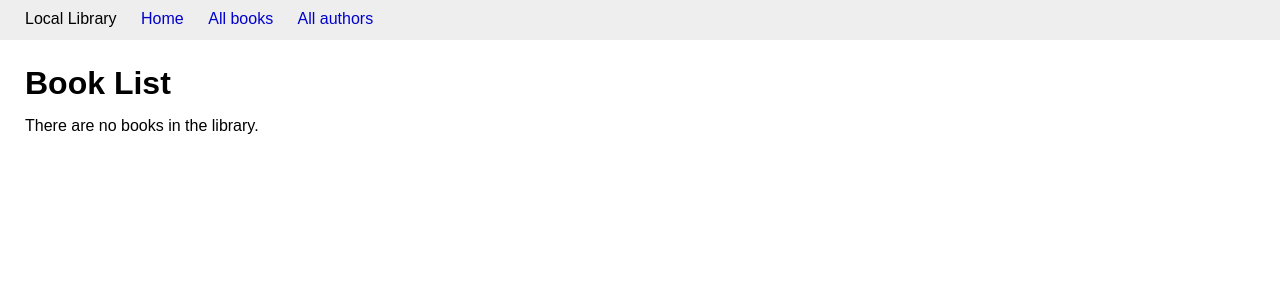
After one commit to aleshh/locallibrary, a Django app: page /catalog/books/ in a window 1280 px wide. The commit adds this page. Shown: the top 300 px of the page. Run offline with Django 3.2, Linux system fonts and the light colour scheme; data that the repository does not hold is empty; some web fonts are replaced.

Commit message:
Added views and templates for book list and details

```diff
--- a/catalog/static/css/styles.css
+++ b/catalog/static/css/styles.css
@@ -13,6 +13,9 @@
 a {
   text-decoration: none;
   color: #00c;
+}
+a:hover {
+  text-decoration: underline;
 }
 
 .navbar {
@@ -38,3 +41,7 @@ a {
 .content h1, h2, h3, p, ul {
   margin-bottom: 15px;
 }
+
+td {
+  padding: 2px 15px 2px 0;
+}
--- a/catalog/templates/base_generic.html
+++ b/catalog/templates/base_generic.html
@@ -14,7 +14,7 @@
       <ul>
         <li>Local Library</li>
         <li><a href="{% url 'index' %}">Home</a></li>
-        <li><a href="">All books</a></li>
+        <li><a href="{% url 'books' %}">All books</a></li>
         <li><a href="">All authors</a></li>
       </ul>
     {% endblock %}
@@ -22,6 +22,28 @@
 
   <div class="content">
     {% block content %}{% endblock %}
+
+    {% block pagination %}
+      {% if is_paginated %}
+        <div class="pagination">
+          <span class="page-links">
+            {% if page_obj.has_previous %}
+              <a href="{{ request.path }}?page={{ page_obj.previous_page_number }}">
+                previous
+              </a>
+            {% endif %}
+            <span class="page-current">
+              Page {{ page_obj.number }} of {{ page_obj.paginator.num_pages }}.
+            </span>
+            {% if page_obj.has_next %}
+              <a href="{{ request.path }}?page={{ page_obj.next_page_number }}">
+                next
+              </a>
+            {% endif %}
+          </span>
+        </div>
+      {% endif %}
+    {% endblock %}
   </div>
 </body>
 </html>
--- /dev/null
+++ b/catalog/templates/catalog/book_list.html
@@ -0,0 +1,19 @@
+{% extends "base_generic.html" %}
+
+{% block title %}<title>Books: Local Library</title>{% endblock %}
+
+{% block content %}
+  <h1>Book List</h1>
+
+  {% if book_list %}
+    <ul>
+      {% for book in book_list %}
+        <li>
+          <a href="{{ book.get_absolute_url }}">{{ book.title }}</a>
+        </li>
+      {% endfor %}
+    </ul>
+  {% else %}
+    <p>There are no books in the library.</p>
+  {% endif %}
+{% endblock %}
--- a/catalog/urls.py
+++ b/catalog/urls.py
@@ -2,5 +2,7 @@ from django.urls import path
 from . import views
 
 urlpatterns = [
-  path('', views.index, name='index')
+  path('', views.index, name='index'),
+  path('books/', views.BookListView.as_view(), name='books'),
+  path('book/<int:pk>', views.BookDetailView.as_view(), name='book-detail'),
 ]
--- a/catalog/views.py
+++ b/catalog/views.py
@@ -1,4 +1,5 @@
 from django.shortcuts import render
+from django.views import generic
 
 from catalog.models import Book, Author, BookInstance, Genre, Language
 
@@ -16,3 +17,10 @@ def index(request):
   }
 
   return render(request, 'index.html', context=context)
+
+class BookListView(generic.ListView):
+  model = Book
+  paginate_by = 10
+
+class BookDetailView(generic.DetailView):
+  model = Book
```
Also changed, not shown: catalog/templates/catalog/book_detail.html (added, +41 -0 lines).
